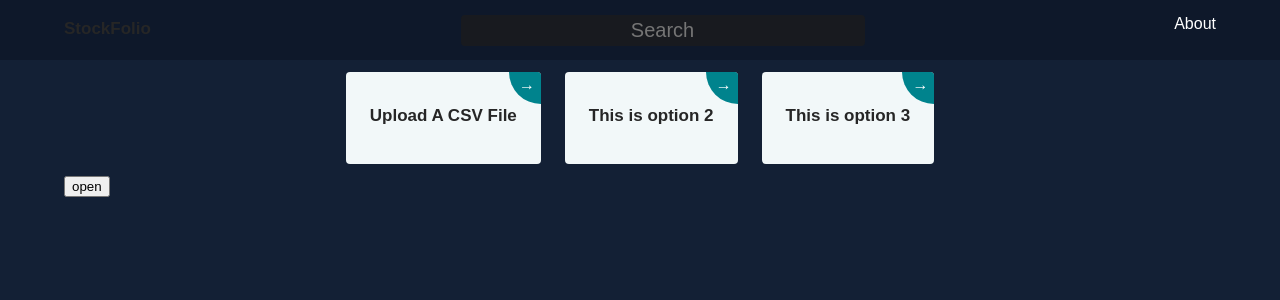
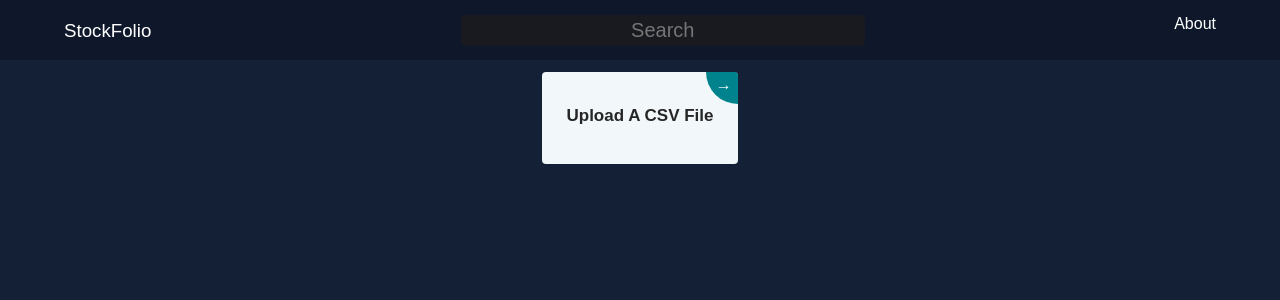
Before and after one commit to sujitIwale/sharesheet, a React (Create React App) app in the folder client/: page / in a window 1280 px wide. Shown: the top 300 px of the page. Built offline with nearby package versions, Linux system fonts and the light colour scheme; the HTML template or start-up script is replaced by a standard one.

Commit message:
feat: csv file upload card added

```diff
--- a/client/src/App.jsx
+++ b/client/src/App.jsx
@@ -8,19 +8,12 @@ import TableState from './context/table/TableState';
 import UploadSection from './UploadSection/UploadSection';
 
 function App() {
-	const [modalOpen, setmodalOpen] = useState(false);
 	return (
 		<TableState>
 			<div className='container'>
 				<Header />
 				<div className='base-layout'>
 					<UploadSection />
-					<button onClick={() => setmodalOpen(true)}>open</button>
-					{modalOpen && (
-						<Modal closeModal={setmodalOpen}>
-							<Upload />
-						</Modal>
-					)}
 					<Table />
 				</div>
 			</div>
--- a/client/src/UploadSection/UploadSection.css
+++ b/client/src/UploadSection/UploadSection.css
@@ -12,7 +12,7 @@
   justify-content: center;
 }
 
-h3 {
+.upload-section-main h3 {
   color: #262626;
   font-size: 17px;
   line-height: 24px;
@@ -20,7 +20,7 @@ h3 {
   margin-bottom: 4px;
 }
 
-p {
+.upload-section-main p {
   font-size: 17px;
   font-weight: 400;
   line-height: 20px;
--- a/client/src/UploadSection/UploadSection.jsx
+++ b/client/src/UploadSection/UploadSection.jsx
@@ -1,33 +1,36 @@
-import React from 'react';
+import React, { useContext } from 'react';
+import Modal from '../components/Shared/Modal/Modal';
+import Upload from '../components/Upload/Upload';
+import TableContext from '../context/table/TableContext';
 import './UploadSection.css';
 
 const UploadSection = () => {
+	const fileUploadOption = [
+		{
+			title: 'Upload A CSV File',
+			uploadType: 'csv',
+		},
+	];
+
+	const tableContext = useContext(TableContext);
+	const { modalOpen, setModalOpen } = tableContext;
+
 	return (
-		// <div className='upload-section-main'>
 		<div class='upload-section-main'>
-			<div class='card1 pointer'>
-				<h3>Upload A CSV File</h3>
-				<div class='go-corner'>
-					<div class='go-arrow'>→</div>
+			{modalOpen && (
+				<Modal closeModal={setModalOpen}>
+					<Upload />
+				</Modal>
+			)}
+			{fileUploadOption.map((option) => (
+				<div class='card1 pointer' onClick={setModalOpen}>
+					<h3>{option.title}</h3>
+					<div class='go-corner'>
+						<div class='go-arrow'>→</div>
+					</div>
 				</div>
-			</div>
-
-			<div class='card1 pointer'>
-				<h3>This is option 2</h3>
-				<div class='go-corner'>
-					<div class='go-arrow'>→</div>
-				</div>
-			</div>
-
-			<div class='card1 pointer'>
-				<h3>This is option 3</h3>
-				<div class='dimmer'></div>
-				<div class='go-corner'>
-					<div class='go-arrow'>→</div>
-				</div>
-			</div>
+			))}
 		</div>
-		// </div>
 	);
 };
 
--- a/client/src/context/table/TableReducer.js
+++ b/client/src/context/table/TableReducer.js
@@ -1,7 +1,12 @@
-import { SET_SORT_BY, SET_TABLE_DATA } from '../types';
+import { SET_MODAL_OPEN, SET_SORT_BY, SET_TABLE_DATA } from '../types';
 
 const TableReducer = (state, action) => {
 	switch (action.type) {
+		case SET_MODAL_OPEN:
+			return {
+				...state,
+				modalOpen: !state.modalOpen,
+			};
 		case SET_TABLE_DATA:
 			return {
 				...state,
--- a/client/src/context/table/TableState.jsx
+++ b/client/src/context/table/TableState.jsx
@@ -1,5 +1,5 @@
 import React, { useReducer } from 'react';
-import { SET_SORT_BY, SET_TABLE_DATA } from '../types';
+import { SET_MODAL_OPEN, SET_SORT_BY, SET_TABLE_DATA } from '../types';
 import TableContext from './TableContext';
 import TableReducer from './TableReducer';
 
@@ -10,10 +10,14 @@ const TableState = (props) => {
 			ASC: true,
 			item: 'Sr.No.',
 		},
+		modalOpen: false,
 	};
 
 	const [state, dispatch] = useReducer(TableReducer, initialState);
-
+	const setModalOpen = () => {
+		console.log(state.modalOpen);
+		dispatch({ type: SET_MODAL_OPEN });
+	};
 	const setTableData = (data) => {
 		dispatch({ type: SET_TABLE_DATA, payload: data });
 	};
@@ -46,8 +50,10 @@ const TableState = (props) => {
 	return (
 		<TableContext.Provider
 			value={{
+				modalOpen: state.modalOpen,
 				tableData: state.tableData,
 				sortBy: state.sortBy,
+				setModalOpen,
 				setTableData,
 				sortData,
 				setSortBy,
--- a/client/src/context/types.js
+++ b/client/src/context/types.js
@@ -1,2 +1,3 @@
+export const SET_MODAL_OPEN = 'SET_MODAL_OPEN';
 export const SET_TABLE_DATA = 'SET_TABLE_DATA';
 export const SET_SORT_BY = 'SET_SORT_BY';
```
